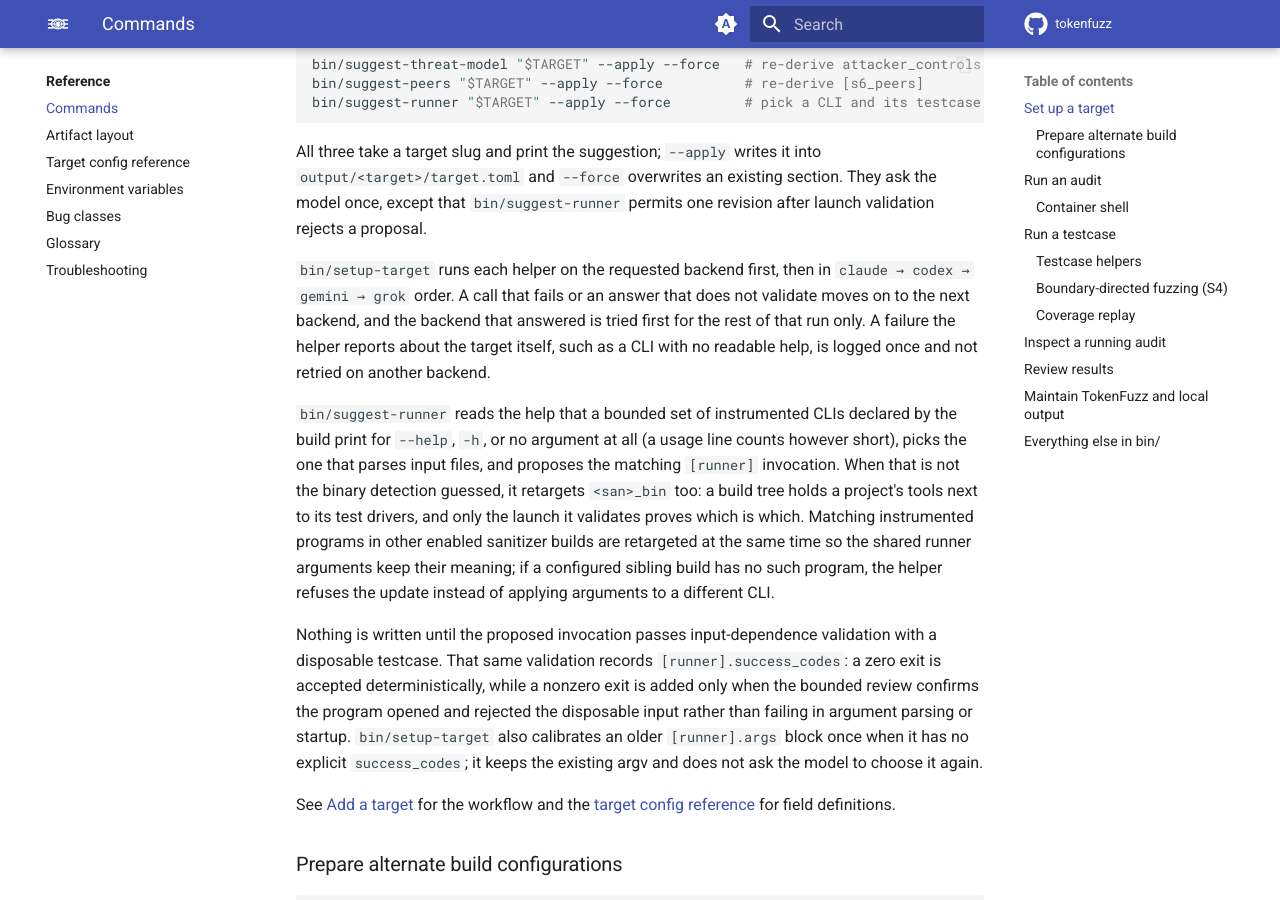
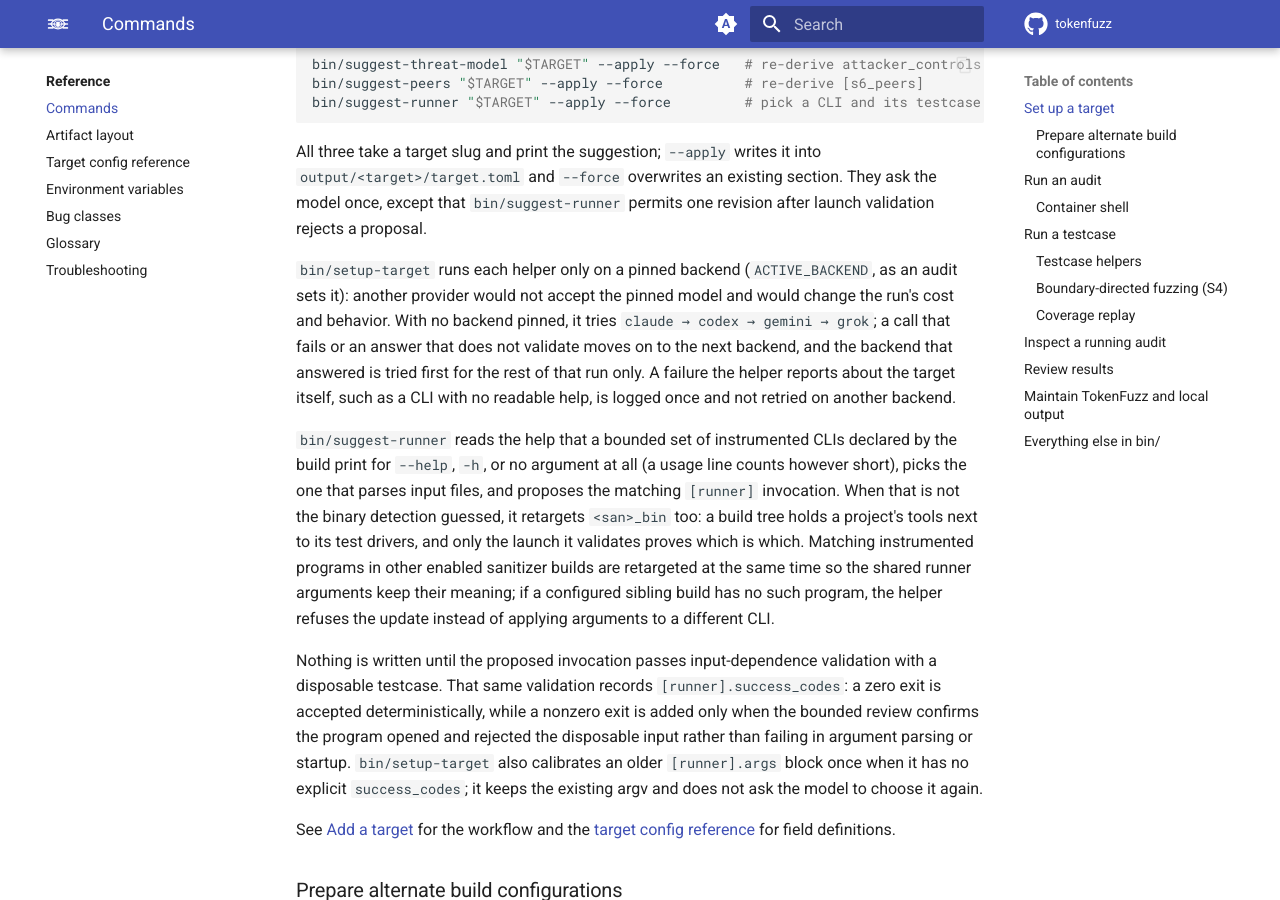
Before and after one commit to tokenfuzz/tokenfuzz, an MkDocs documentation site: the page built from docs/reference/commands.md, in a window 1280 px wide and 900 px high, scrolled down 2264 px. Built offline with MkDocs 1.6.1 and Material for MkDocs 9.7.7, drawn with Linux system fonts in a browser that asks for light colours; comment, search, counter and statistics services are not loaded.

Commit message:
setup: a pinned backend never falls back to another provider
Build repair in a pinned Codex run fell back to Claude and Gemini with the
Codex model name; those calls could only fail, and a working fallback would
change the run's cost and behavior on credentials it was never given. A
pinned backend is now the only candidate; unpinned setup keeps its order.

```diff
--- a/docs/reference/commands.md
+++ b/docs/reference/commands.md
@@ -82,12 +82,14 @@ into `output/<target>/target.toml` and `--force` overwrites an existing
 section. They ask the model once, except that `bin/suggest-runner` permits
 one revision after launch validation rejects a proposal.
 
-`bin/setup-target` runs each helper on the requested backend first, then in
-`claude → codex → gemini → grok` order. A call that fails or an answer that
-does not validate moves on to the next backend, and the backend that
-answered is tried first for the rest of that run only. A failure the helper
-reports about the target itself, such as a CLI with no readable help, is
-logged once and not retried on another backend.
+`bin/setup-target` runs each helper only on a pinned backend
+(`ACTIVE_BACKEND`, as an audit sets it): another provider would not accept
+the pinned model and would change the run's cost and behavior. With no
+backend pinned, it tries `claude → codex → gemini → grok`; a call that fails
+or an answer that does not validate moves on to the next backend, and the
+backend that answered is tried first for the rest of that run only. A
+failure the helper reports about the target itself, such as a CLI with no
+readable help, is logged once and not retried on another backend.
 
 `bin/suggest-runner` reads the help that a bounded set of instrumented CLIs
 declared by the build print for `--help`, `-h`, or no argument at all (a
```
Also changed, not shown: 2 other files.
